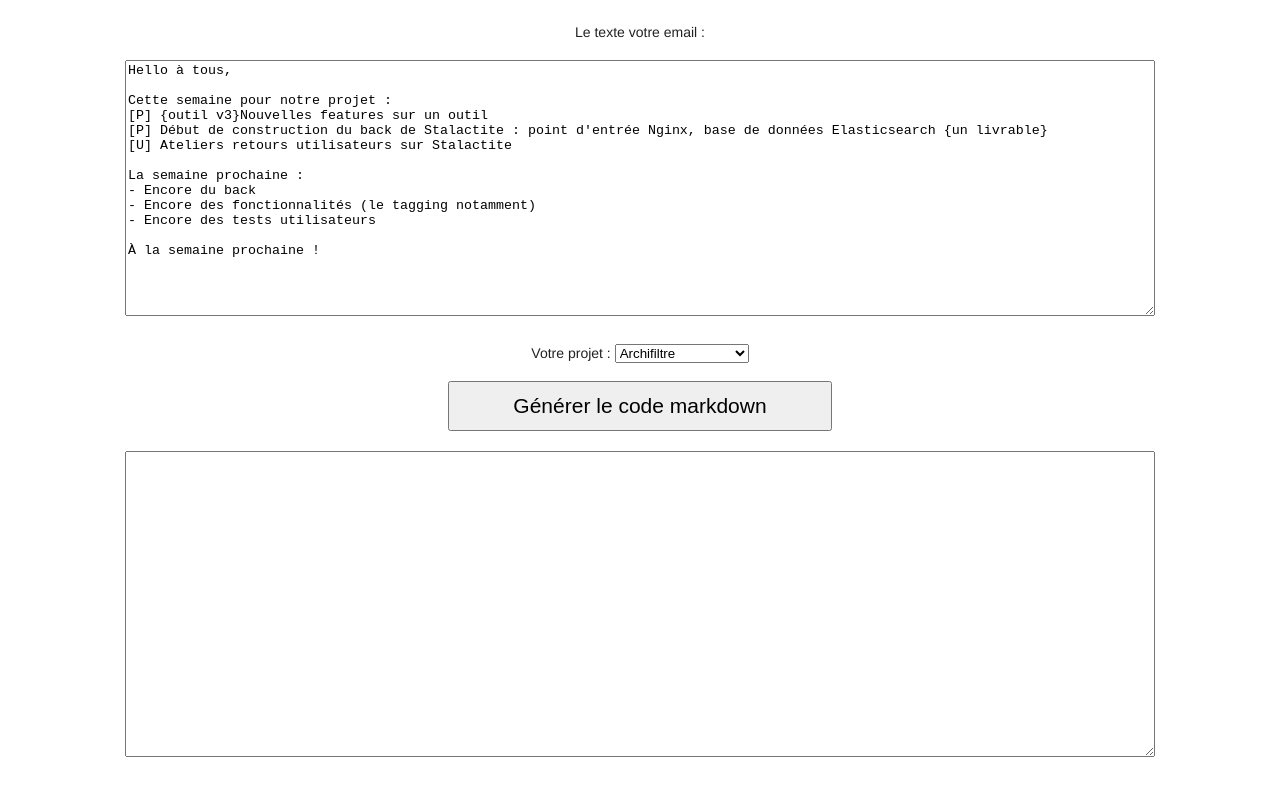
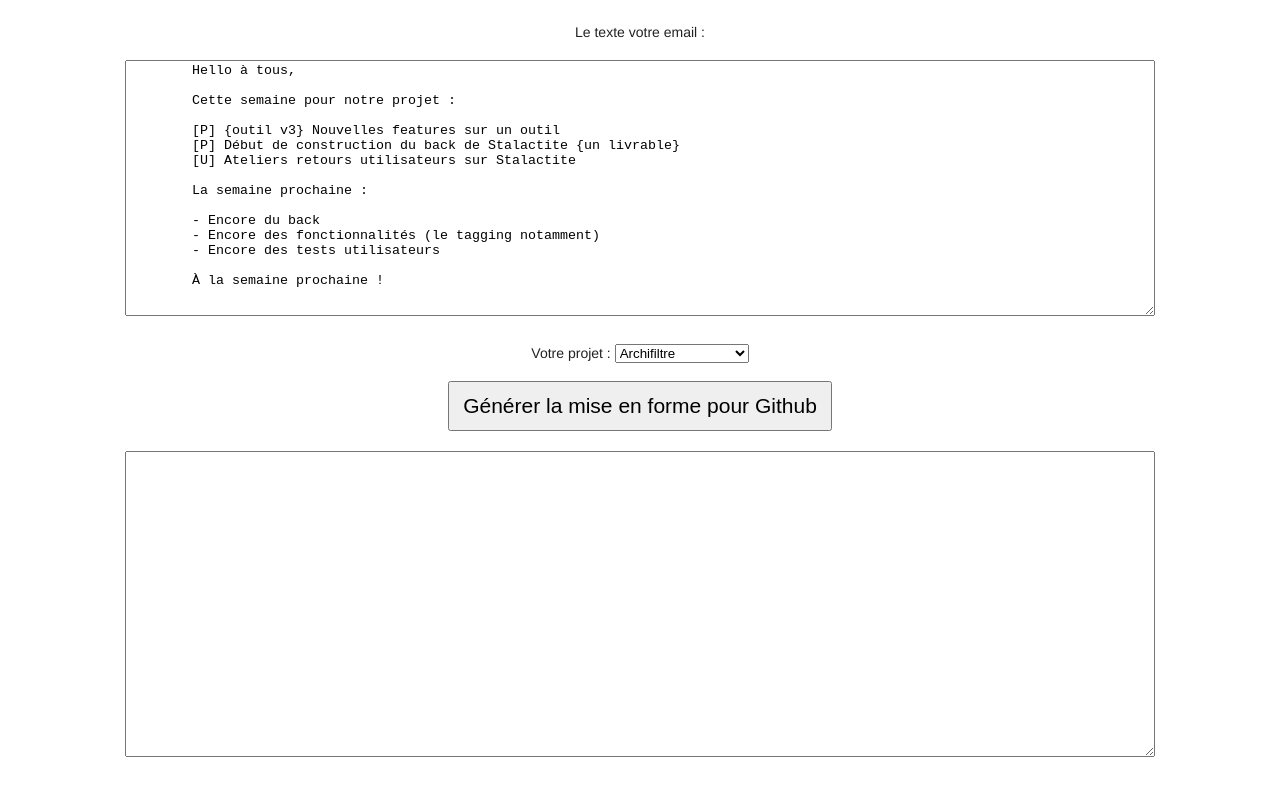
Before and after one commit to emmanuelgautier1994/frequency_highlighter, a plain HTML site: page index.html in a window 1280 px wide. Drawn offline with nearby package versions, Linux system fonts and the light colour scheme.

Commit message:
index.html: Reformulations mineures

```diff
--- a/index.html
+++ b/index.html
@@ -1,36 +1,30 @@
 <!DOCTYPE html>
 <html>
   <head>
-
     <meta charset="utf-8">
-    <title>Suivi EIG</title>
+    <title>Outil pour contribuer au fichier suivi.org du programme EIG</title>
     <link rel="stylesheet" href="https://fonts.googleapis.com/icon?family=Material+Icons">
     <link rel="stylesheet" href="https://code.getmdl.io/1.3.0/material.indigo-pink.min.css">
     <link href="https://fonts.googleapis.com/css?family=Quicksand" rel="stylesheet">
-
     <script defer src="https://code.getmdl.io/1.3.0/material.min.js"></script>
-
     <script defer type="text/javascript" src="suivi.js"></script>
-
   </head>
-
-
-
   <body>
 
     <div style="text-align:center">
       <br />
       <p>Le texte votre email :</p>
-
       <textarea id="input" style="width:80%; height:250px">
 	Hello à tous,
 
 	Cette semaine pour notre projet :
-[P] {outil v3}Nouvelles features sur un outil
-[P] Début de construction du back de Stalactite : point d'entrée Nginx, base de données Elasticsearch {un livrable}
+
+	[P] {outil v3} Nouvelles features sur un outil
+	[P] Début de construction du back de Stalactite {un livrable}
 	[U] Ateliers retours utilisateurs sur Stalactite
 
 	La semaine prochaine :
+
 	- Encore du back
 	- Encore des fonctionnalités (le tagging notamment)
 	- Encore des tests utilisateurs
@@ -55,7 +49,7 @@ La semaine prochaine :
           <option value="Signaux Faibles">Signaux Faibles</option>
         </select>
       </p>
-      <button onclick="generate()" style="width:30%; height:50px; font-size: 1.5em;">Générer le code markdown</button><br /><br />
+      <button onclick="generate()" style="width:30%; height:50px; font-size: 1.5em;">Générer la mise en forme pour Github</button><br /><br />
       <textarea id="output" style="width:80%; height:300px"></textarea>
     </div>
 
```
Lines whose indentation alone changed are shown as unchanged.
